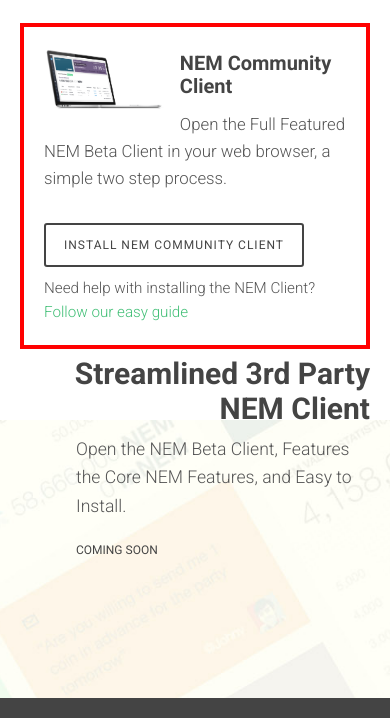
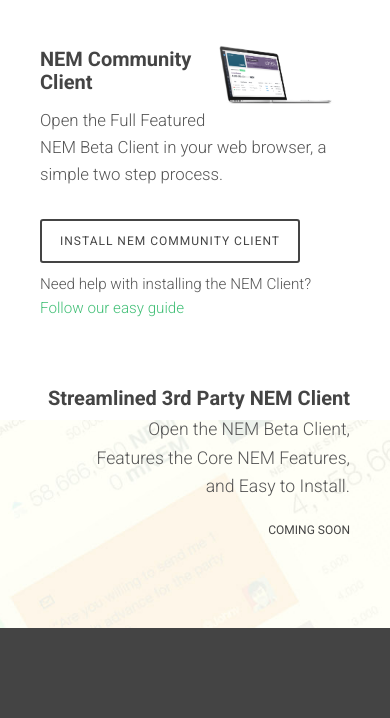
Before and after one commit to saulgray/ourNEM, a plain HTML site: page index.html in a window 390 px wide. Shown: the part 846-1564 px from the top of the page. Drawn offline with nearby package versions, Linux system fonts and the light colour scheme.

Commit message:
Optomized NCC section for mobile

```diff
--- a/index.html
+++ b/index.html
@@ -115,9 +115,11 @@
 
    <div class="row mainClientWrap">
   <div class="push_six six columns test2 mainClient">
-<span class="hideDesktop">
-<img src="img/laptopNEM.png"/>
-</span>
+
+<span class="modContent">
+	<span class="hideDesktop">
+	<img src="img/laptopNEM.png"/>
+	</span>
     <h3>
       NEM Community Client
     </h3>
@@ -129,7 +131,7 @@
   <p class="needHelp">Need help with installing the NEM Client? <a href="#">Follow our easy guide</a></p>
 
 </section>
-
+</span>
 
     <!-- Look I'm first in the markup, but second on the screen! -->
   </div>
--- a/sass/_custom.scss
+++ b/sass/_custom.scss
@@ -31,7 +31,6 @@
    background-size: cover;
    margin-top: 0px;
    padding-top: 0px;
-   height: 70%;
 }
 .parallax2{
    background: url(../img/geometry.png) repeat;
@@ -443,11 +442,15 @@ text-align: inherit;
    @include hidden(all-phones);
    @include hidden(portrait-tablets);
 }
-
-
+.navbar ul {
+   @include respond("max-width: 768px") {
+      background: white;
+      padding-right: 4%;
+}
+}
 .parallax1{
    @include respond("max-width: 768px") {
-      min-height: 700px;
+      min-height: 560px;
    }
 }
 
@@ -456,28 +459,55 @@ text-align: inherit;
 
 
 
+
+
+
+.thirdParty{
+   @include respond("max-width: 768px") {
+   text-align: right;
+   margin-bottom: 50px;
+   margin-top: 20px;
+   padding: 20px;
+   h3{
+      font-weight: 700;
+   }
+   p{
+      margin-left: 16%;
+      font-weight: 300;
+      text-align: right;
+   }
+}
+}
+
+.modContent{
+@include respond("max-width: 768px") {
+
+   margin-right: 15px;
+    float: right;
+   }
+}
+
 .hideDesktop{
    @include hidden(desktop);
    img{
     width: 40%;
-   margin-right: 15px;
-    float: left;
+   overflow: hidden;
+   float: right;
    }
 }
 
 .test3{
-   @include hidden(tablets);
+   @include hidden(tablet);
    @include hidden(all-phones);
 }
 .mainClient{
    @include respond("max-width: 768px") {
     width: 400px;
-    border: 4px solid red;
     padding: 20px;
     overflow: hidden;
    }
 }
-.mainClient h3{
+.mainClient h3, .thirdParty h3{
    @include respond("max-width: 668px") {
       font-size: 20px;
    }
```
Also changed, not shown: css/gumby.css.
